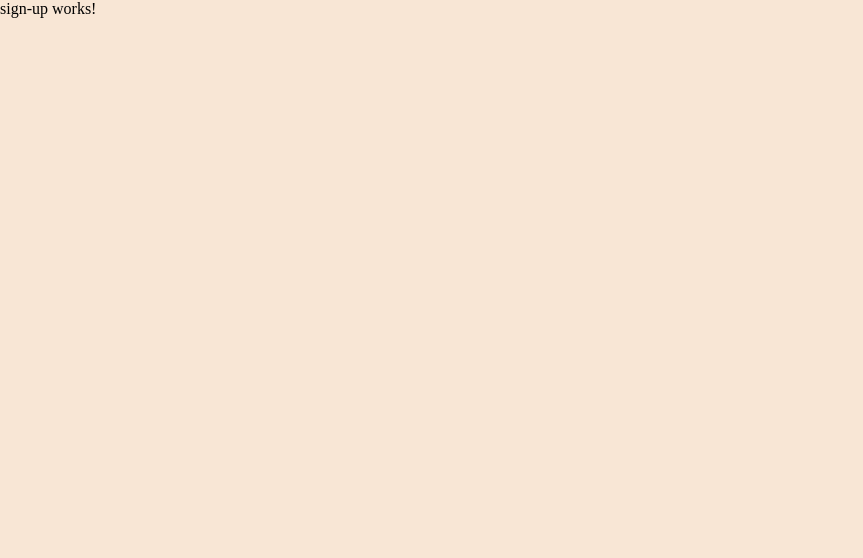
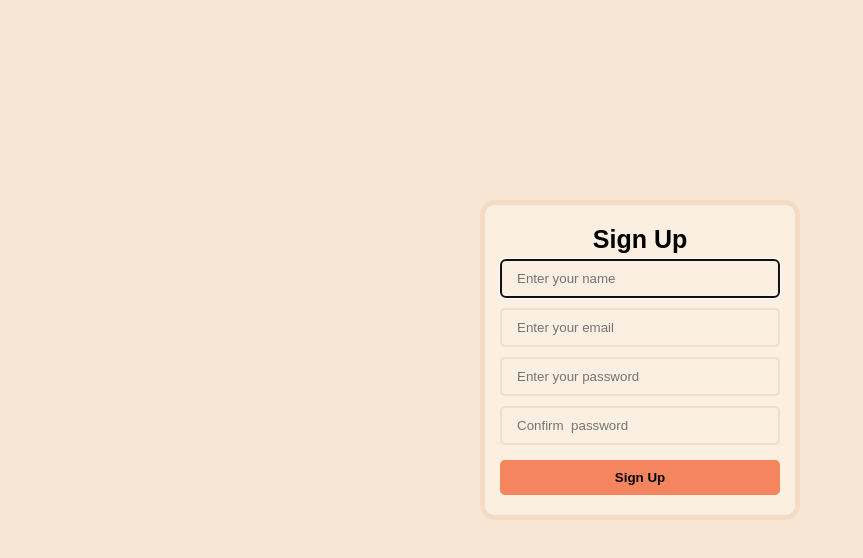
Before and after one commit to YusufHabeebah0409/Mini-Blog-App, an Angular app: page /sign-up in a window 1280 px wide. Shown: the top 558 px of the page, without its empty margins (0-863 px from the left). Built offline with nearby package versions, Linux system fonts and the light colour scheme.

Commit message:
feat: create sign-up component with form layout and styles

```diff
--- a/src/app/sign-up/sign-up.css
+++ b/src/app/sign-up/sign-up.css
@@ -0,0 +1,46 @@
+main {
+    display: flex;
+    justify-content: center;
+    align-items: center;
+    height: 90vh;
+}
+
+div {
+    width: 25%;
+    padding: 20px 15px;
+    border: 5px solid #f4dbc5;
+    border-radius: 15px;
+    background-color: #fbefe1;
+    font-family: sans-serif;
+}
+
+h2 {
+    text-align: center;
+    font-size: 25px;
+}
+
+input {
+    width: 100%;
+    padding: 10px 15px;
+    margin: 5px 0;
+    border: 2px solid #f5ddc5;
+    background: none;
+    border-radius: 5px;
+}
+
+button {
+    width: 100%;
+    border: none;
+    padding: 10px;
+    border-radius: 5px;
+    background-color: #f4855e;
+    margin-top: 10px;
+    font-weight: bold;
+}
+
+@media screen and (max-width: 500px) {
+    div {
+        width: 60%;
+    }
+
+}
--- a/src/app/sign-up/sign-up.html
+++ b/src/app/sign-up/sign-up.html
@@ -1 +1,11 @@
-<p>sign-up works!</p>
+<main>
+    <div>
+        <h2>Sign Up</h2>
+        <input type="text" placeholder="Enter your name" required autofocus>
+        <input type="email" placeholder="Enter your email" required>
+        <input type="password" placeholder="Enter your password" required>
+        <input type="password" placeholder="Confirm  password" required>
+        <button>Sign Up</button>
+
+    </div>
+</main>
```
